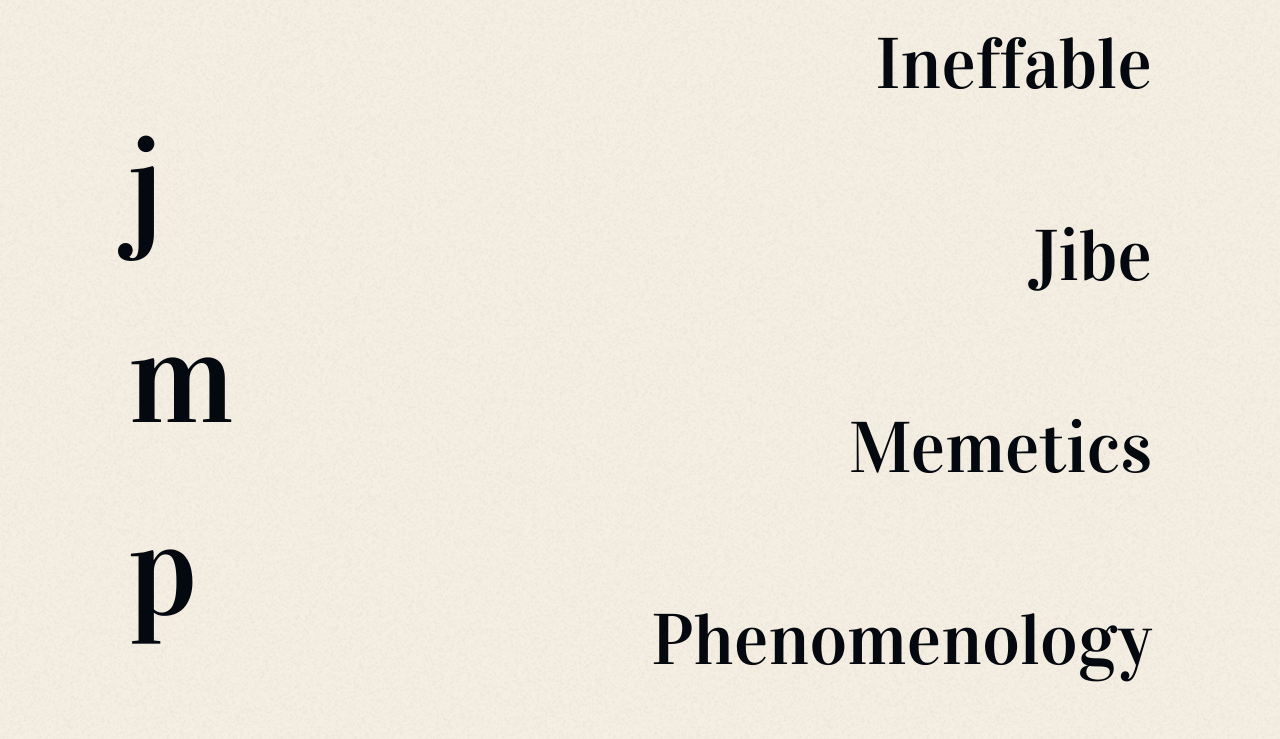
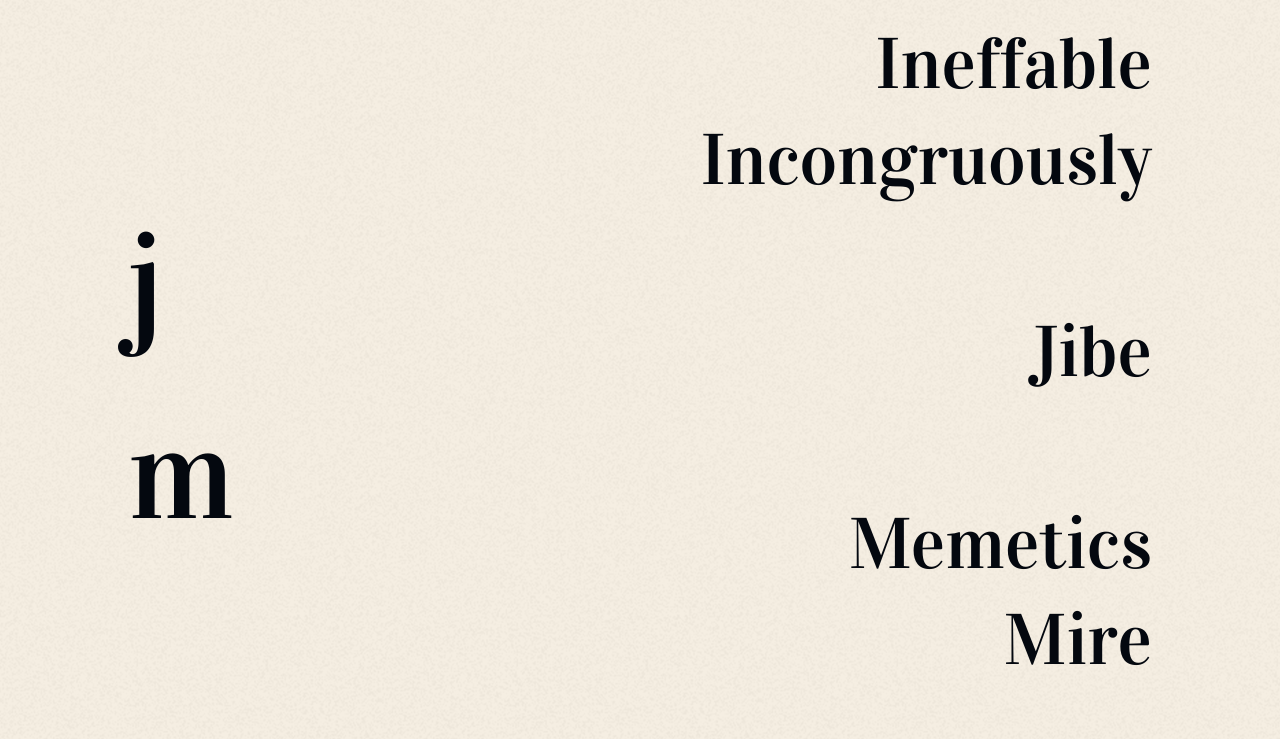
Before and after one commit to szeckirjr/by-wardo, a Next.js app: page / in a window 1280 px wide. Shown: the part 1080-1819 px from the top of the page. Built offline with nearby package versions, Linux system fonts and the light colour scheme; a web font is replaced by a local one.

Commit message:
adding new words

```diff
--- a/src/words.tsx
+++ b/src/words.tsx
@@ -12,7 +12,8 @@ type BookTitles =
   | "there_is_no_antimemetics_division"
   | "how_to_change_your_mind"
   | "daisy_jones_and_the_six"
-  | "homo_deus";
+  | "homo_deus"
+  | "behave_biology_of_humans";
 
 const books: Record<BookTitles, Book> = {
   it: {
@@ -44,6 +45,11 @@ const books: Record<BookTitles, Book> = {
     title: "Homo Deus: A Brief History of Tomorrow",
     author: "Yuval Noah Harari",
     cover: homoDeusCover,
+  },
+  behave_biology_of_humans: {
+    title: "Behave: The Biology of Humans at Our Best and Worst",
+    author: "Robert M. Sapolsky",
+    cover: "/images/behave_biology_of_humans.png",
   },
 };
 
@@ -198,6 +204,29 @@ const allWords: Record<string, Record<string, Word>> = {
         ),
       },
     },
+    incongruously: {
+      word: "Incongruously",
+      phonetic: "[/in-KON-groo-uhs-lee/]",
+      type: "adverb",
+      definitions: [
+        "In a way that is not in harmony or keeping with the surroundings or other aspects of something",
+        "In a way that is inappropriate or out of place",
+      ],
+      reference: {
+        book: books.behave_biology_of_humans,
+        excerpt: (
+          <>
+            [he] describes hearing rumors while in Indonesia that when a
+            paramilitary group would arrive to exterminate every person in some
+            village, they would,{" "}
+            <span className="font-bold">incongruously</span>, bring along a
+            traditional gamelan orchestra. [...] Why? Why would you possibly do
+            that? The man looked puzzled and gave what seemed to him a
+            self-evident answer: &quot;Well, to make it more beautiful.&quot;
+          </>
+        ),
+      },
+    },
   },
   j: {
     jibe: {
@@ -243,6 +272,27 @@ const allWords: Record<string, Record<string, Word>> = {
             intrinsically worthless and harmful. Enrich it with religious or
             pseudoscientific virals and release it to the general public. A year
             after it got out we&apos;d be tearing our own labs down.
+          </>
+        ),
+      },
+    },
+    mire: {
+      word: "Mire",
+      phonetic: "[/MAIR/]",
+      type: "verb",
+      definitions: [
+        "To involve someone or something in a difficult situation",
+        "Also to cover or soil with mud",
+      ],
+      reference: {
+        book: books.behave_biology_of_humans,
+        excerpt: (
+          <>
+            Early in the last century, this emerged as the science of
+            &quot;behavior genetics.&quot; As we&apos;ll see, the field has
+            often been <span className="font-bold">mired</span> in controversy,
+            typically because of disagreements over the magnitude of genetic
+            effects on things like IQ or sexual orientation.
           </>
         ),
       },
@@ -384,6 +434,27 @@ const allWords: Record<string, Record<string, Word>> = {
       },
       withCustomPage: "/word/serendipity",
     },
+    schadenfreude: {
+      word: "Schadenfreude",
+      phonetic: "[/SHAH-den-froy-duh/]",
+      type: "noun",
+      definitions: [
+        "Pleasure derived by someone from another person's misfortune",
+      ],
+      reference: {
+        book: books.behave_biology_of_humans,
+        excerpt: (
+          <>
+            Furthermore, the brain becomes literal when we do the flip side of
+            empathy. It&apos;s painful watching a hated competitor succeed, and
+            we activate the ACC at that time. Conversely, if he fails, we gloat,
+            feel <span className="font-bold">schadenfreude</span>, get pleasure
+            from his pain, and activate dopaminergic reward pathways. Forget
+            &quot;Your pain is my pain.&quot; Your pain is my gain.
+          </>
+        ),
+      },
+    },
   },
   w: {
     wariness: {
```
Also changed, not shown: 1 other file (tests, documents, lock files or other folders).
